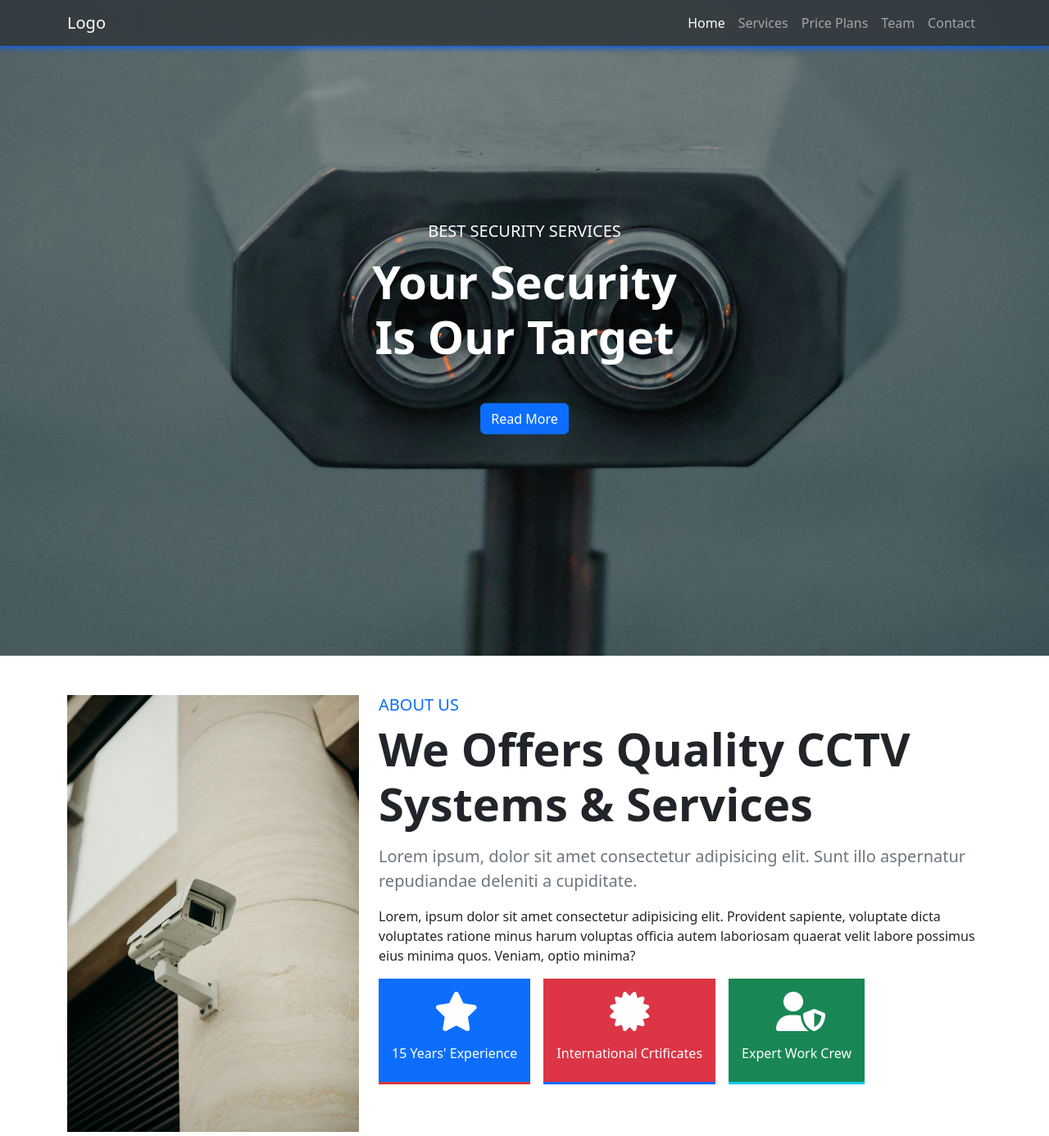
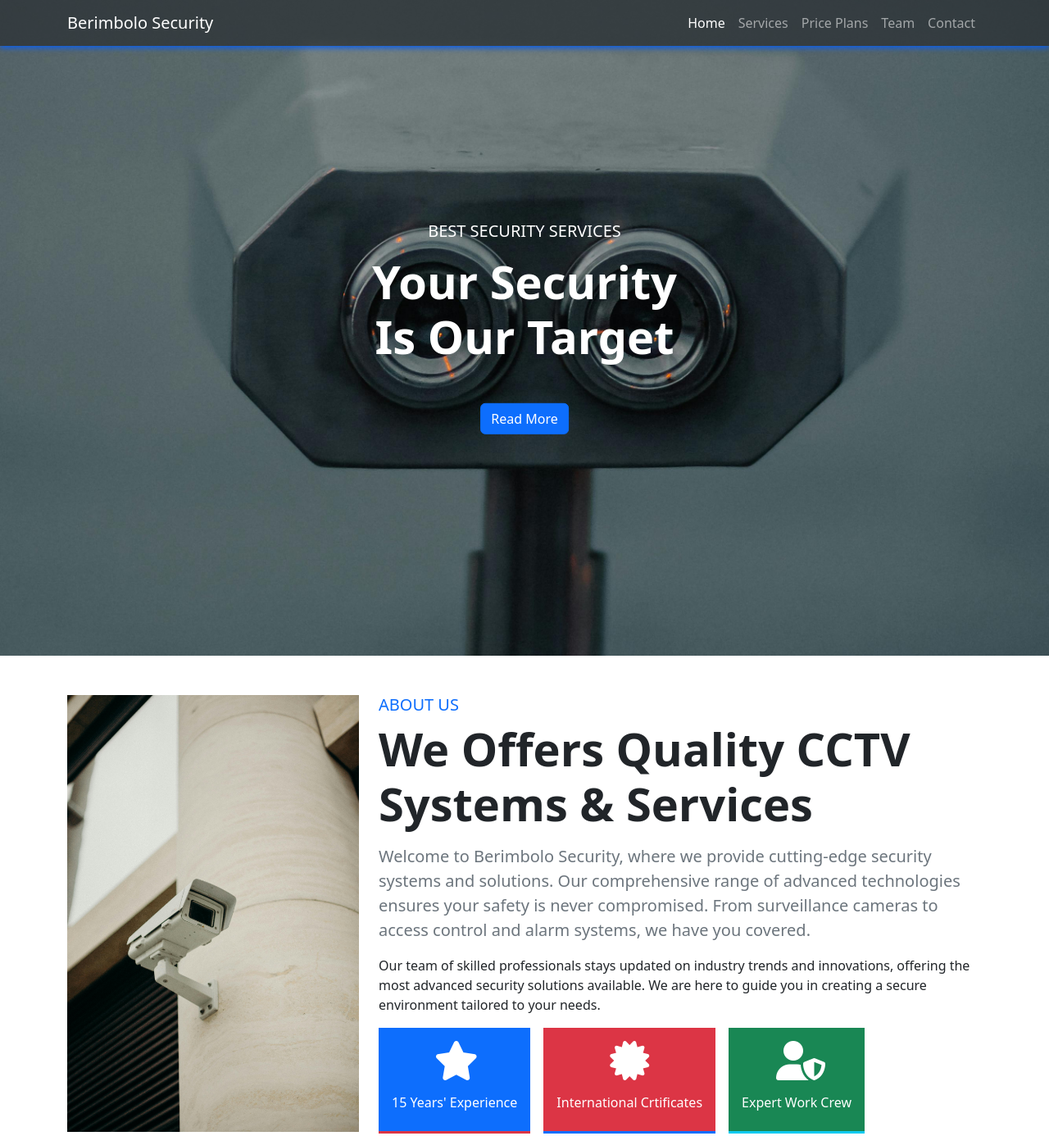
Before and after one commit to Abram122/AbramMina_Unit6, a plain HTML site: page index.html in a window 1280 px wide. Shown: the top 1386 px of the page at 82% size. Drawn offline with Linux system fonts and the light colour scheme.

Commit message:
Update index.html

```diff
--- a/index.html
+++ b/index.html
@@ -16,7 +16,7 @@
     <!-- navbar section  -->
     <nav class="navbar navbar-expand-md bg-body-tertiary fixed-top bg-opacity-75" data-bs-theme="dark">
         <div class="container">
-            <a class="navbar-brand " href="#"> Logo </a>
+            <a class="navbar-brand " href="#"> Berimbolo Security </a>
             <button class="navbar-toggler" type="button" data-bs-toggle="collapse"
                 data-bs-target="#navbarSupportedContent" aria-controls="navbarSupportedContent" aria-expanded="false"
                 aria-label="Toggle navigation">
@@ -65,11 +65,12 @@
                     <h3 class="display-4 fw-bold">
                         We Offers Quality CCTV <br> Systems & Services
                     </h3>
-                    <p class="lead my-3 fw-medium text-secondary">Lorem ipsum, dolor sit amet consectetur adipisicing
-                        elit. Sunt illo aspernatur repudiandae deleniti a cupiditate.</p>
-                    <p>Lorem, ipsum dolor sit amet consectetur adipisicing elit. Provident sapiente, voluptate dicta
-                        voluptates ratione minus harum voluptas officia autem laboriosam quaerat velit labore possimus
-                        eius minima quos. Veniam, optio minima?</p>
+                    <p class="lead my-3 fw-medium text-secondary">Welcome to Berimbolo Security, where we provide cutting-edge security systems
+                        and solutions. Our comprehensive range of advanced technologies ensures your safety is never compromised.
+                        From surveillance cameras to access control and alarm systems, we have you covered.</p>
+                    <p>Our team of skilled professionals stays updated on industry trends and innovations,
+                        offering the most advanced security solutions available.
+                        We are here to guide you in creating a secure environment tailored to your needs.</p>
                     <div class="d-flex">
                         <div class="bg-primary p-3 text-white border-bottom border-danger border-3 text-center me-3">
                             <i class="fa-solid fa-star fa-3x mb-3"></i>
```
